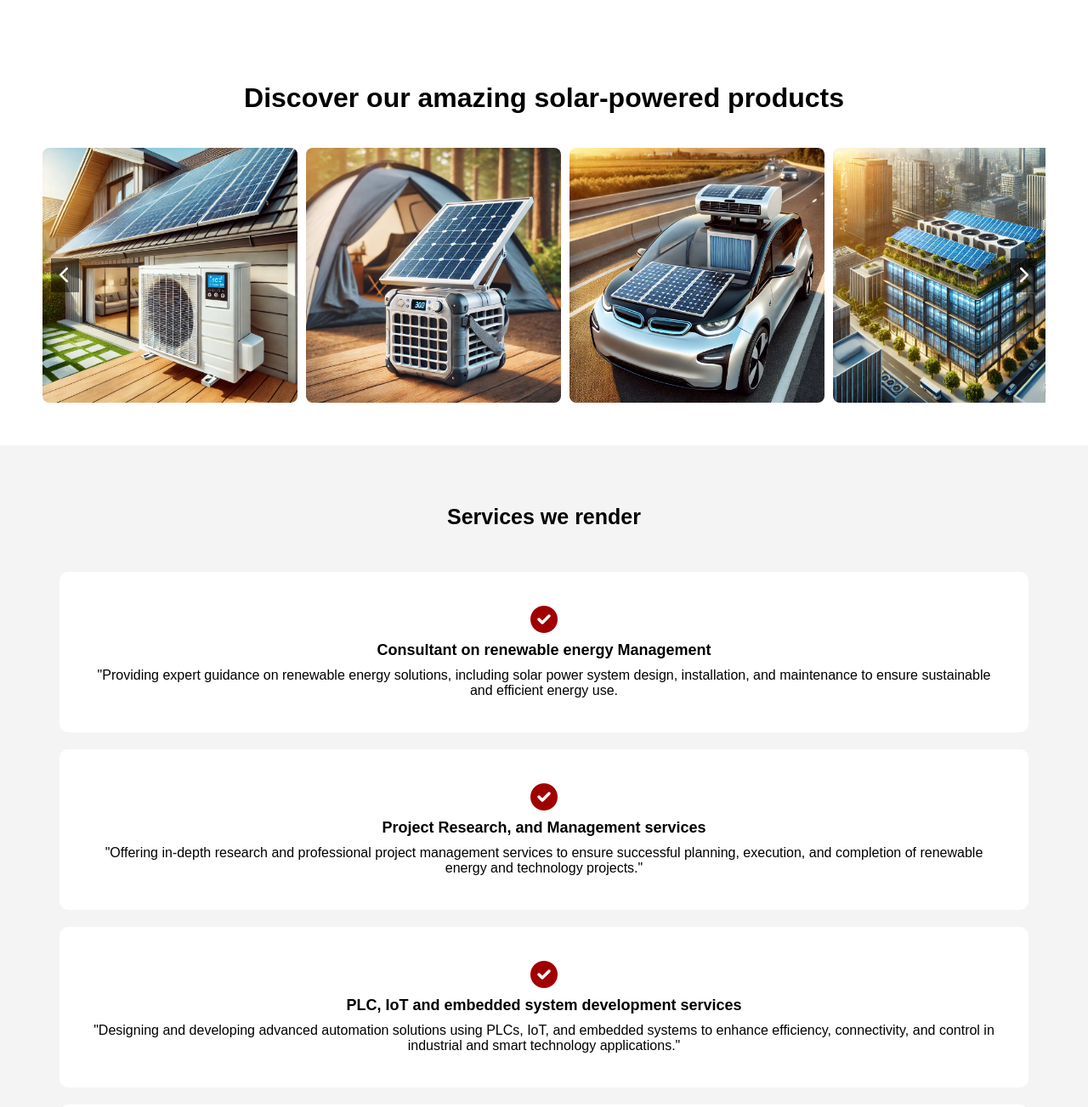
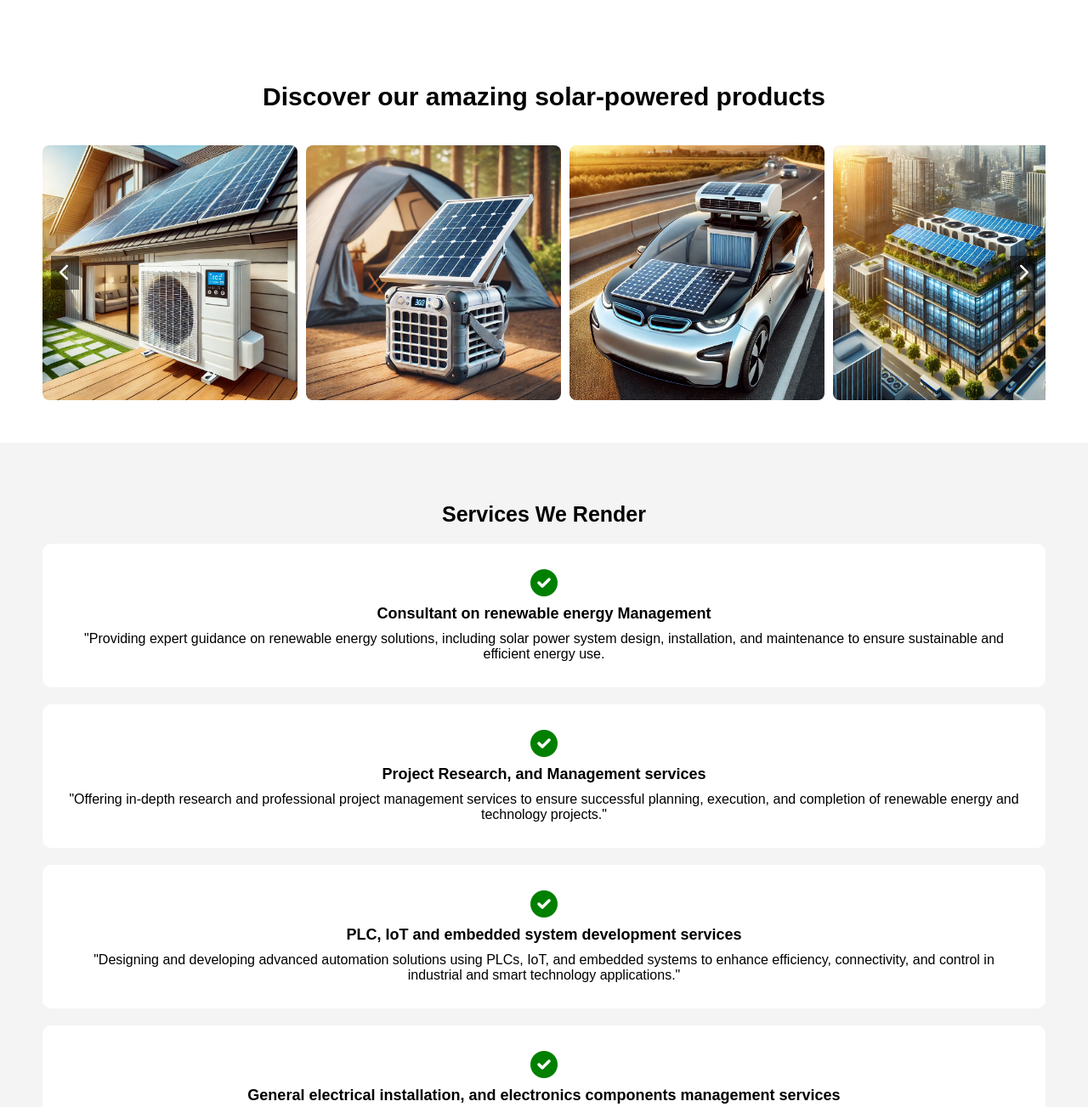
Before and after one commit to Z-Rafida/solar-powered-potable-air-conditioner, a plain HTML site: page index.html in a window 1280 px wide. Shown: the part 1156-2459 px from the top of the page at 85% size. Drawn offline with nearby package versions, Linux system fonts and the light colour scheme.

Commit message:
services section

```diff
--- a/css/style.css
+++ b/css/style.css
@@ -159,7 +159,7 @@ body {
     animation: fadeInUp 1s forwards 3s;
 }
 
-.main_btn a{
+.main_btn a {
     text-decoration: none;
     color: #fff;
 }
@@ -221,7 +221,7 @@ body {
 }
 
 h2 {
-    font-size: 32px;
+    font-size: 30px;
     margin-bottom: 40px;
     opacity: 0;
     animation: fadeIn 1s forwards 0.5s;
@@ -280,8 +280,7 @@ h2 {
 /*services section*/
 #services {
     display: grid;
-    gap: 30px;
-    padding: 50px;
+    padding: 50px 30px;
     text-align: center;
 }
 
@@ -291,11 +290,12 @@ h3 {
     opacity: 0;
     animation: fadeIn 1s forwards 0.5s;
 }
+
 .service_grid {
     background: #fff;
     border-radius: 10px;
     gap: 20px;
-    padding: 40px;
+    padding: 30px;
     margin: 20px;
     transition: transform 0.5s ease;
 }
@@ -307,11 +307,10 @@ h5 {
     color: #000;
 }
 
-/* Check Icon */
 .service_grid .icon::before {
     font-size: 32px;
     background-color: #fff;
-    color: #a00000;
+    color: green;
     display: block;
     margin: 0 auto 10px;
     font-weight: bold;
--- a/index.html
+++ b/index.html
@@ -92,7 +92,7 @@
 
 <!--services section-->
     <div id="services">
-        <h3>Services we render</h3>
+        <h3>Services We Render</h3>
         <div class="service_wrap">
             <div class="service_grid">
                 <i class="icon fa-regular fa-circle-check"></i>
```
Lines whose indentation alone changed are shown as unchanged.
